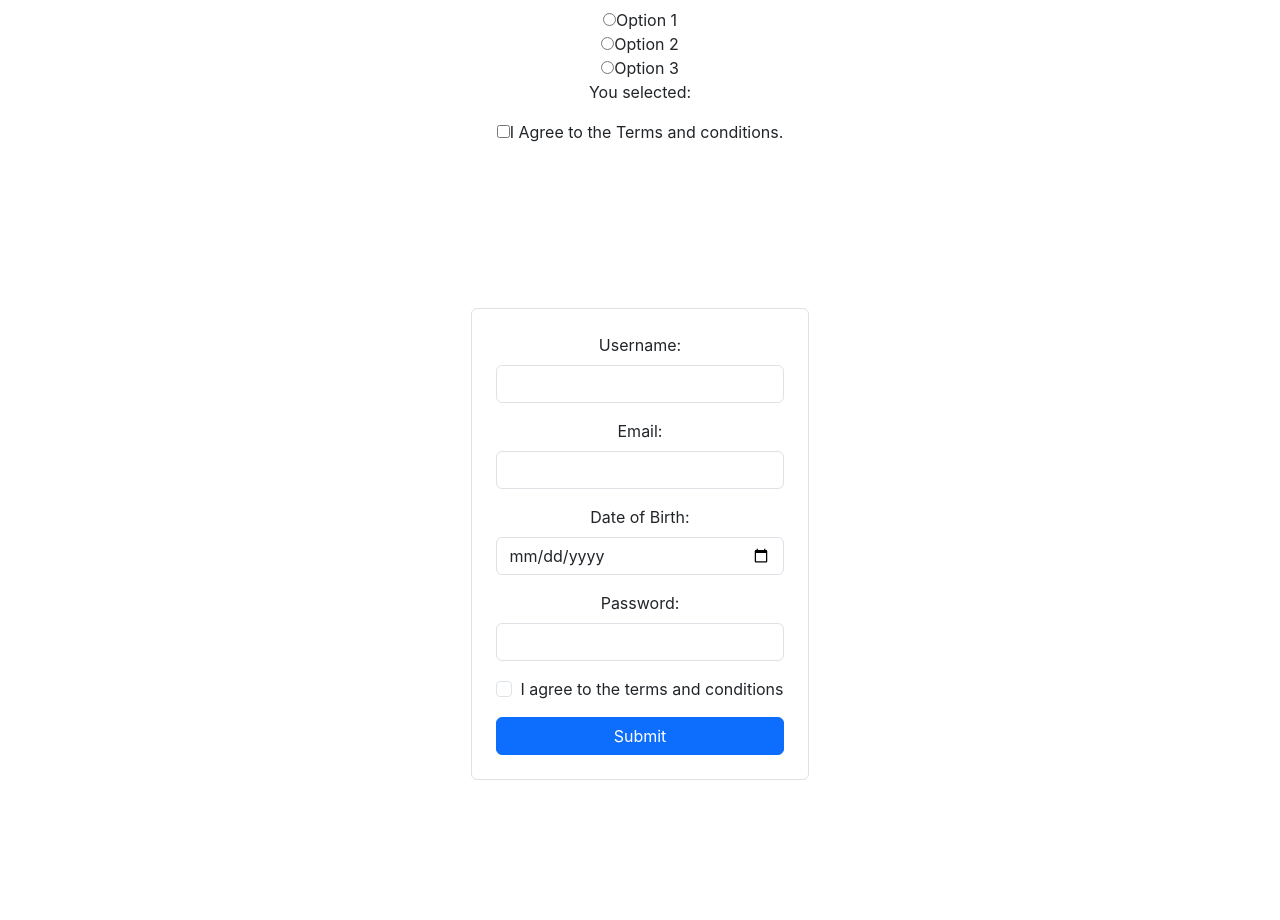
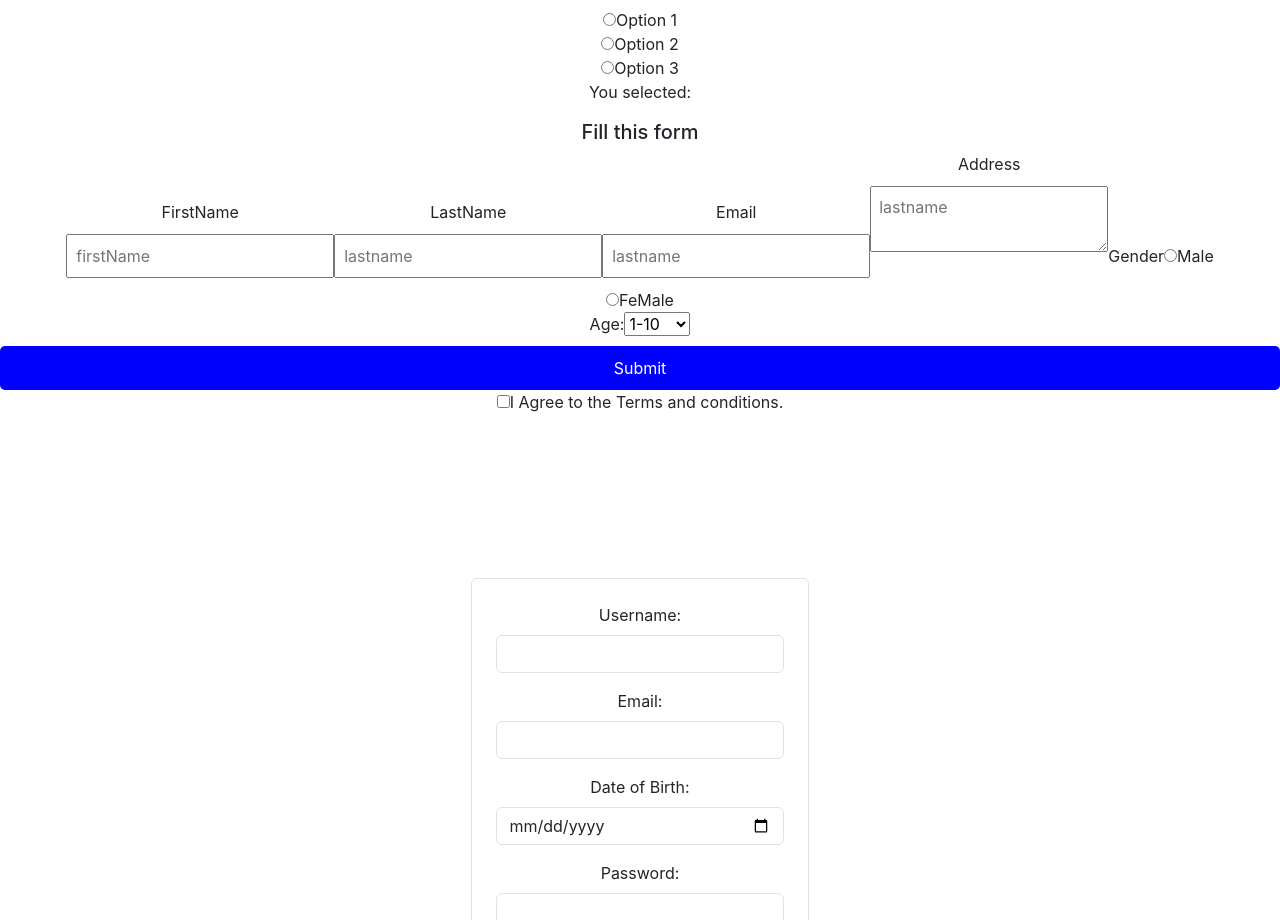
Before and after one commit to siva563/b6-react-project, a React (Create React App) app in the folder codebegunb6/: page / in a window 1280 px wide. Shown: the part 873-1793 px from the top of the page. Built offline with nearby package versions, Linux system fonts and the light colour scheme; the HTML template or start-up script is replaced by a standard one.

Commit message:
created a form

```diff
--- a/codebegunb6/src/App.js
+++ b/codebegunb6/src/App.js
@@ -12,6 +12,7 @@ import Text from './Text';
 import Radio from './Radio';
 import MurariForm from './MurariForm';
 import Checkbox from './Checkbox';
+import Murali_form from './Murali_form';
 
 
 
@@ -32,6 +33,7 @@ function App() {
       <Format />
       <Text />
     <Radio />
+    <Murali_form />
 
 
 
```
